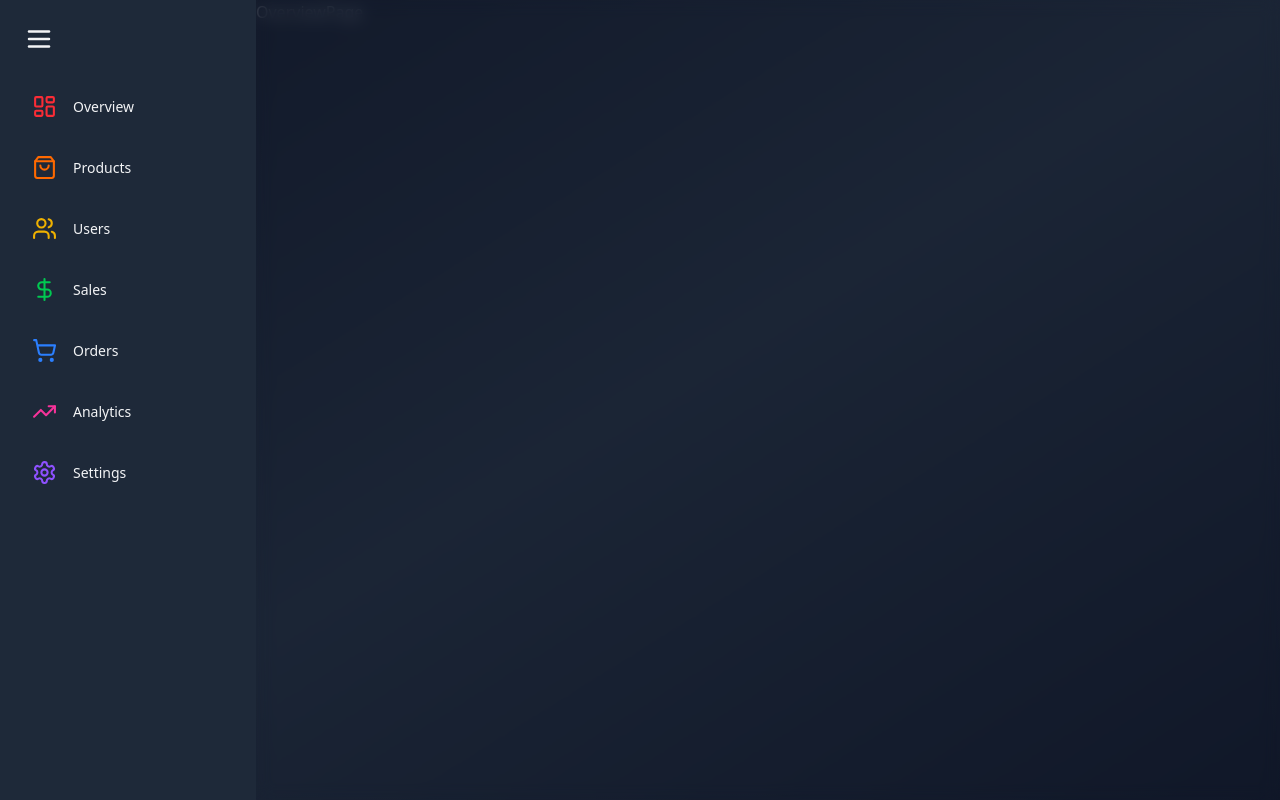
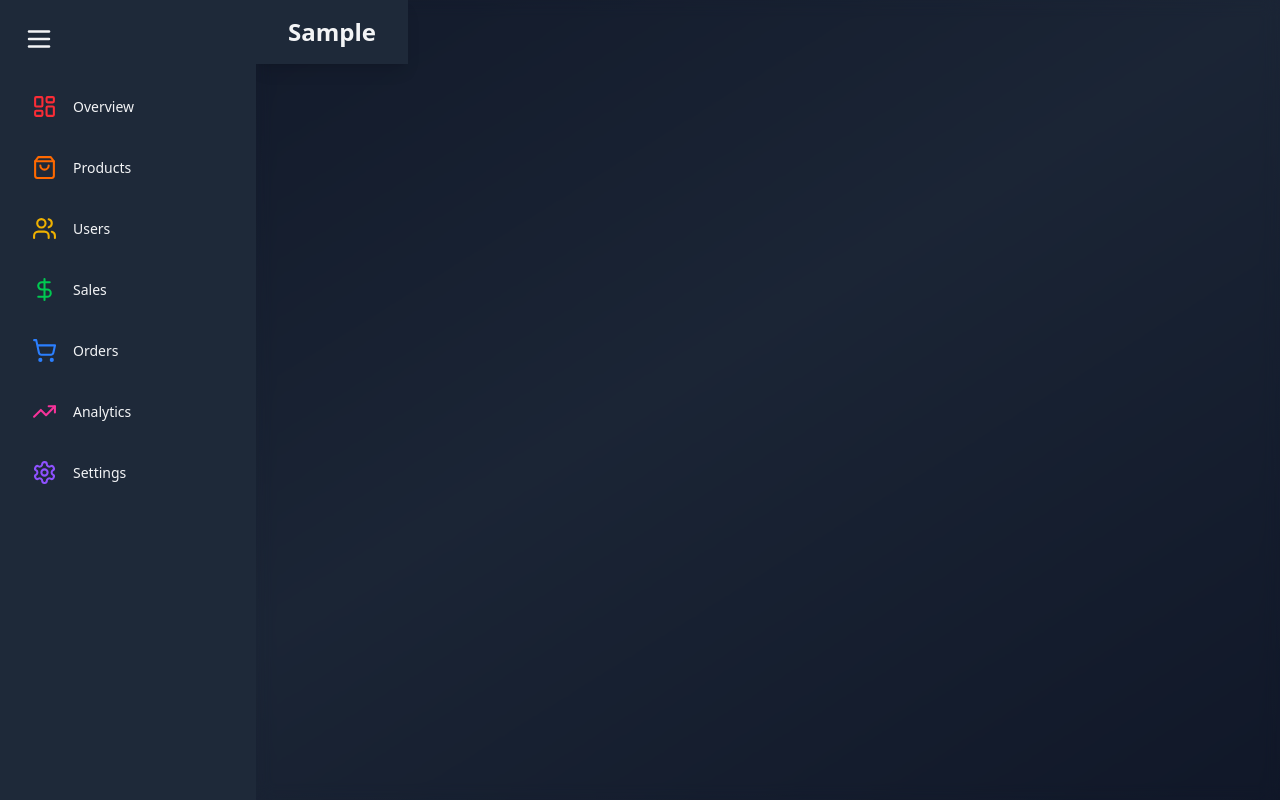
Before and after one commit to Cjay94/admin-dashboard, a React (Vite) app: page / in a window 1280 px wide. Built offline with nearby package versions, Linux system fonts and the light colour scheme.

Commit message:
Created Header Component

```diff
--- /dev/null
+++ b/src/components/common/Header.tsx
@@ -0,0 +1,12 @@
+
+const Header = ({ title }: { title: string }) => {
+    return (
+        <header className="bg-gray-800/100 backdrop-blur-md shadow-lg border-b-gray-700">
+            <div className="max-w-7xl mx-auto py-4 px-4 sm:px-6 lg:px-8">
+                <h1 className="text-2xl font-semibold text-gray-100">{title}</h1>
+            </div>
+        </header>
+    )
+}
+
+export default Header
--- a/src/pages/OverviewPage.tsx
+++ b/src/pages/OverviewPage.tsx
@@ -1,6 +1,10 @@
+import Header from "../components/common/Header"
+
 const OverviewPage = () => {
     return (
-        <div>OverviewPage</div>
+        <div>
+            <Header title="Sample" />
+        </div>
     )
 }
 
```
